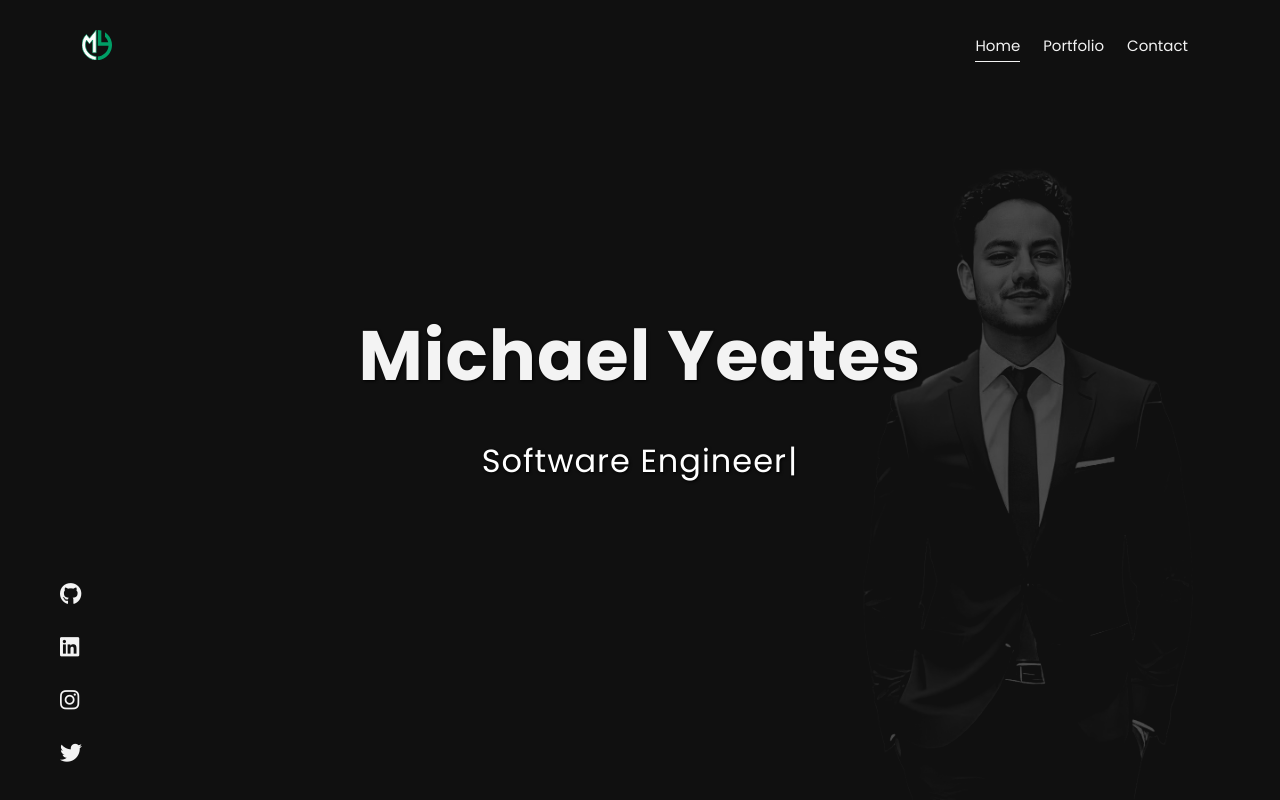
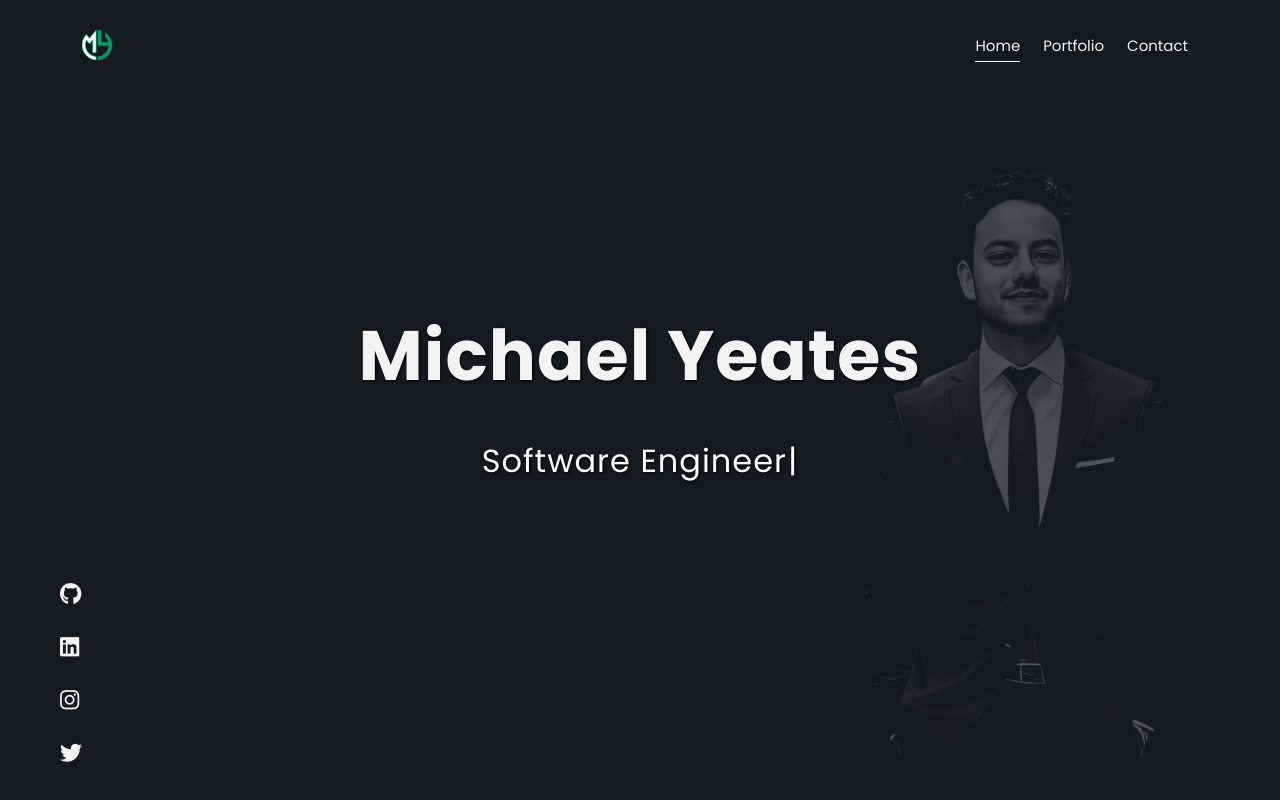
Before and after one commit to mdyeates/my-portfolio, a React (Create React App) app: page / in a window 1280 px wide. Built offline with nearby package versions, Linux system fonts and the light colour scheme.

Commit message:
Update primary color

```diff
--- a/src/index.css
+++ b/src/index.css
@@ -2,7 +2,7 @@
 
 /* --- VARIABLES --- */
 :root {
-  --bg-color: #101010;
+  --bg-color: #131a22;
   --hl-color: #009e66;
   --text-color: #f3f3f3;
   --secondary-text-color: #9f9f9f;
--- a/src/pages/contact/contact.css
+++ b/src/pages/contact/contact.css
@@ -57,7 +57,7 @@ ul {
   width: 100%;
   padding: 10px 10px;
   border: none;
-  background-color: #161616;
+  background-color: var(--bg-color);
   margin-bottom: 20px;
   border-bottom: 1px solid var(--grey);
   border-radius: 1px;
```
